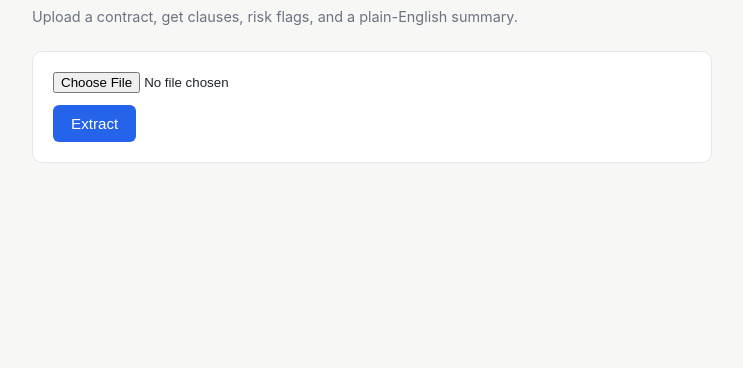
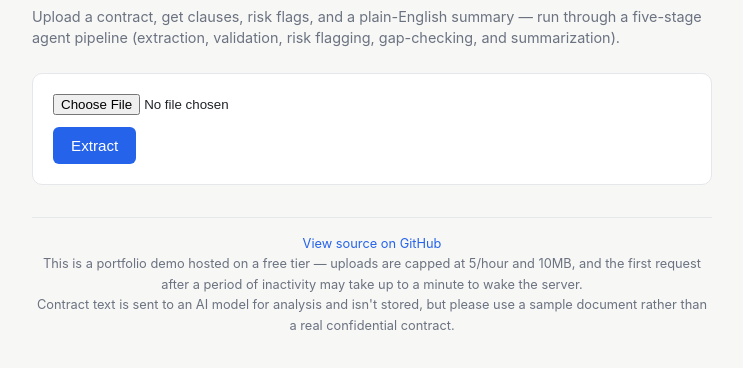
Before and after one commit to msarkar2501/Contract-Intelligence-Platform, a plain HTML site: page index.html in a window 1280 px wide. Shown: the part 72-440 px from the top of the page, without its empty margins (268-1011 px from the left). Drawn offline with Linux system fonts and the light colour scheme.

Commit message:
info update

```diff
--- a/index.html
+++ b/index.html
@@ -175,11 +175,30 @@
             color: #dc2626;
             font-size: 0.9rem;
         }
+
+        .site-footer {
+            margin-top: 32px;
+            padding-top: 16px;
+            border-top: 1px solid var(--color-border);
+            font-size: 0.8rem;
+            color: var(--color-muted);
+            text-align: center;
+            line-height: 1.6;
+        }
+
+        .site-footer a {
+            color: var(--color-primary);
+            text-decoration: none;
+        }
+
+        .site-footer a:hover {
+            text-decoration: underline;
+        }
     </style>
 </head>
 <body>
     <h1>Contract Intelligence</h1>
-    <div class="subtitle">Upload a contract, get clauses, risk flags, and a plain-English summary.</div>
+    <div class="subtitle">Upload a contract, get clauses, risk flags, and a plain-English summary — run through a five-stage agent pipeline (extraction, validation, risk flagging, gap-checking, and summarization).</div>
 
     <div class="card">
         <input type="file" id="pdfInput" accept="application/pdf">
@@ -199,6 +218,14 @@
     </div>
 
     <div id="analysisOutput" class="card" style="display:none;"></div>
+
+    <div class="site-footer">
+        <a href="https://github.com/msarkar2501/Contract-Intelligence-Platform" target="_blank" rel="noopener">View source on GitHub</a>
+        <br>
+        This is a portfolio demo hosted on a free tier — uploads are capped at 5/hour and 10MB, and the first request after a period of inactivity may take up to a minute to wake the server.
+        <br>
+        Contract text is sent to an AI model for analysis and isn't stored, but please use a sample document rather than a real confidential contract.
+    </div>
 
     <script>
         let contractText = null;
```
